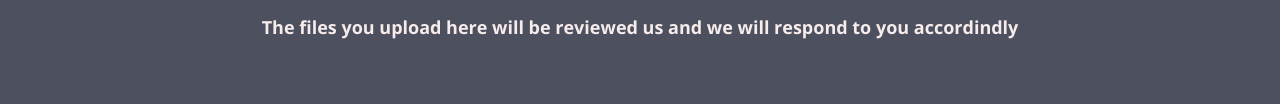
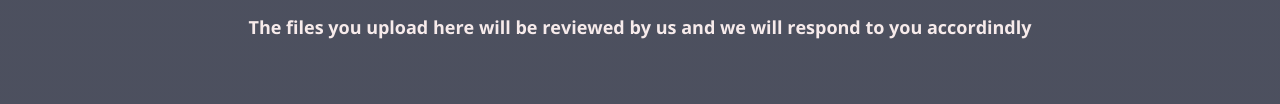
Before and after one commit to sab-inn/library, a plain HTML site: page study.html in a window 1280 px wide. Shown: the part 694-798 px from the top of the page. Drawn offline with nearby package versions, Linux system fonts and the light colour scheme.

Commit message:
grammar mistake theo

```diff
--- a/study.html
+++ b/study.html
@@ -55,7 +55,7 @@
 
             </div>
         </div>
-    <h1 align="center" class="normal-text">The files you upload here will be reviewed us and we will respond to you accordindly</h1>
+    <h1 align="center" class="normal-text">The files you upload here will be reviewed by us and we will respond to you accordindly</h1>
 </header>
 
 <script>
```
